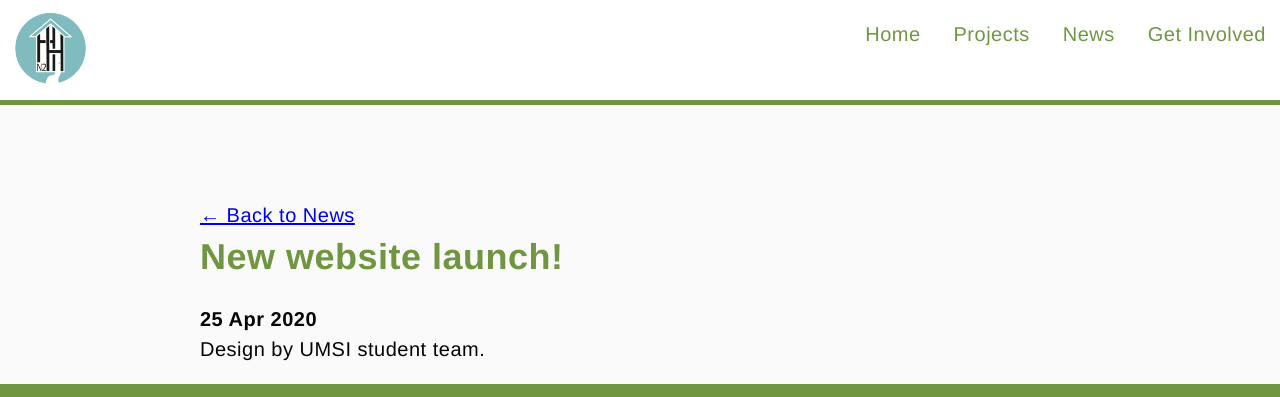
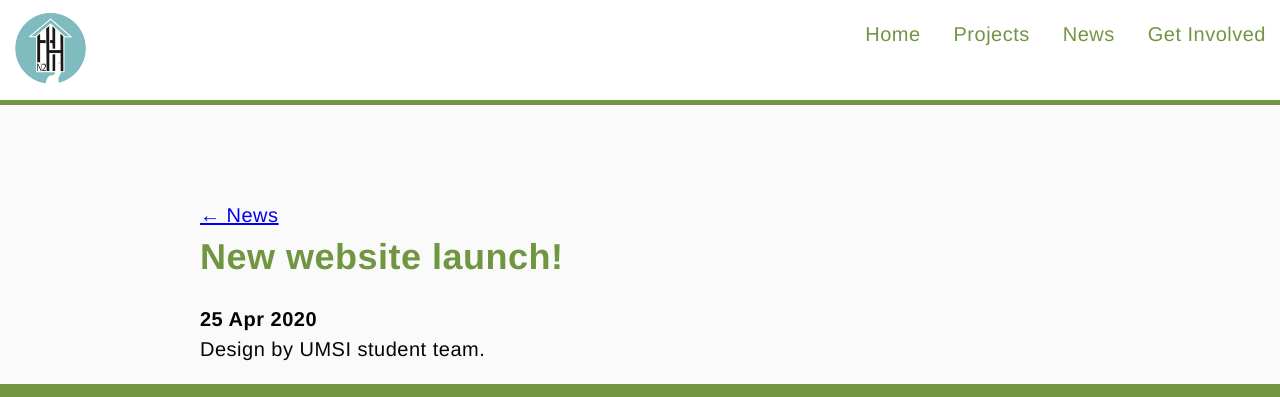
Before and after one commit to si-air2020/si-air2020.github.io, a Jekyll site: the page built from _posts/2020-04-25-new-website-launch.md, in a window 1280 px wide. Shown: the top 397 px of the page. Built offline with Jekyll 4.4.1, drawn with Linux system fonts in a browser that asks for light colours.

Commit message:
Update post.html

```diff
--- a/_layouts/post.html
+++ b/_layouts/post.html
@@ -2,7 +2,7 @@
 layout: default
 ---
 <div class="news-section">
-  <a class="back-link" href="/news">← Back to News</a>
+  <a class="back-link" href="/news">← News</a>
   <h1>{{ page.title }}</h1>
   <p class="meta"><strong>{{ page.date | date_to_string }}</strong></p>
 
```
